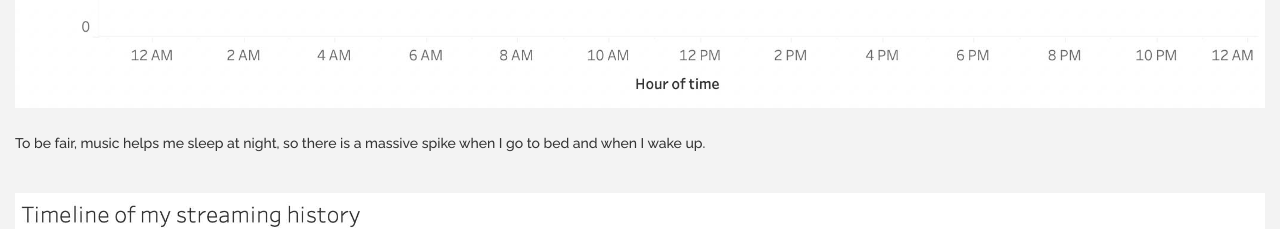
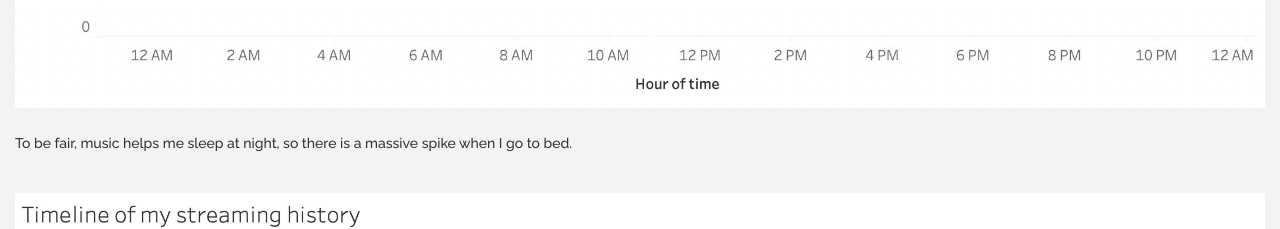
Before and after one commit to donbigi/Ucosibe, a plain HTML site: page spotify.html in a window 1280 px wide. Shown: the part 1480-1709 px from the top of the page. Drawn offline with Linux system fonts and the light colour scheme; some packages are replaced by stand-ins of ours.

Commit message:
Update spotify.html

```diff
--- a/spotify.html
+++ b/spotify.html
@@ -95,7 +95,7 @@
         </div>
         <p style="text-align: justify;">
           To be fair, music helps me sleep at night, so there is a massive spike when I go
-          to bed and when I wake up.
+          to bed.
 
           <p>&nbsp;</p>
         </p>
```
